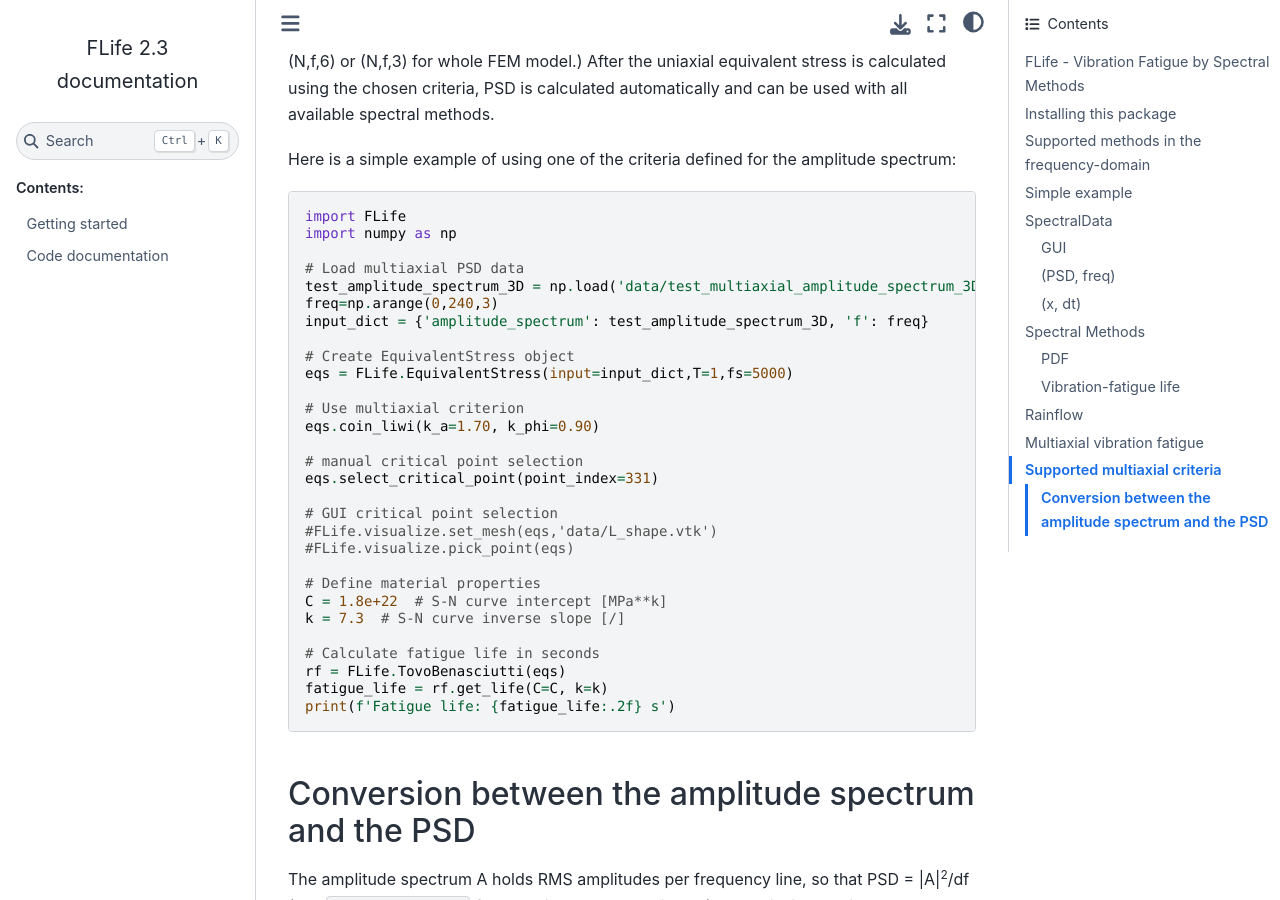
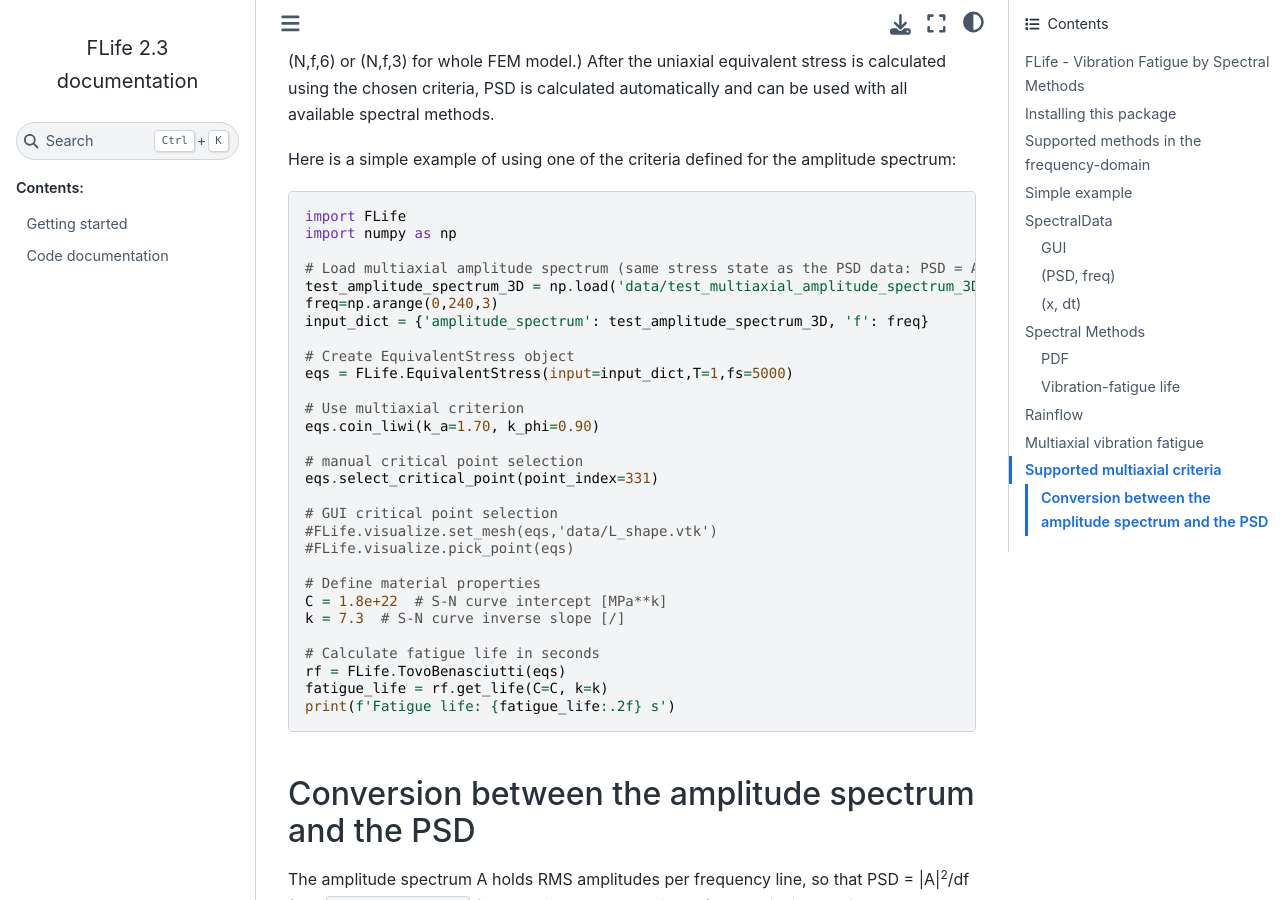
Before and after one commit to ladisk/FLife, a Sphinx documentation site: the page built from docs/source/FLife.rst, in a window 1280 px wide and 900 px high, scrolled down 9064 px. Built offline with Sphinx 7.4.7 and the Sphinx Book theme 1.1.4, drawn with Linux system fonts in a browser that asks for light colours.

Commit message:
Regenerate bundled multiaxial amplitude spectra so that PSD = A A^T/df

```diff
--- a/README.rst
+++ b/README.rst
@@ -344,7 +344,7 @@ amplitude spectrum:
    import FLife
    import numpy as np
 
-   # Load multiaxial PSD data
+   # Load multiaxial amplitude spectrum (same stress state as the PSD data: PSD = A A^T/df)
    test_amplitude_spectrum_3D = np.load('data/test_multiaxial_amplitude_spectrum_3D.npy')
    freq=np.arange(0,240,3)
    input_dict = {'amplitude_spectrum': test_amplitude_spectrum_3D, 'f': freq}
--- a/docs/source/FLife.rst
+++ b/docs/source/FLife.rst
@@ -336,7 +336,7 @@ amplitude spectrum:
    import FLife
    import numpy as np
 
-   # Load multiaxial PSD data
+   # Load multiaxial amplitude spectrum (same stress state as the PSD data: PSD = A A^T/df)
    test_amplitude_spectrum_3D = np.load('data/test_multiaxial_amplitude_spectrum_3D.npy')
    freq=np.arange(0,240,3)
    input_dict = {'amplitude_spectrum': test_amplitude_spectrum_3D, 'f': freq}
```
Also changed, not shown: 4 other files.
